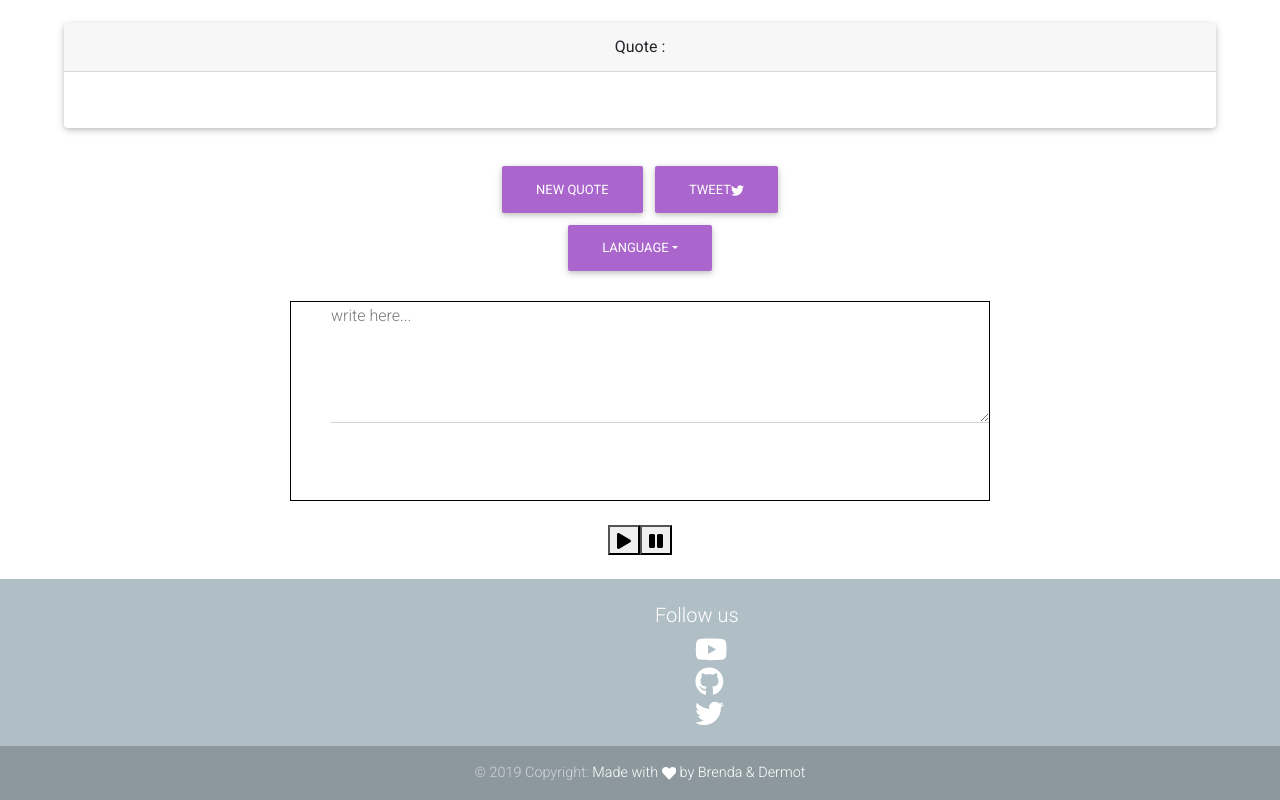
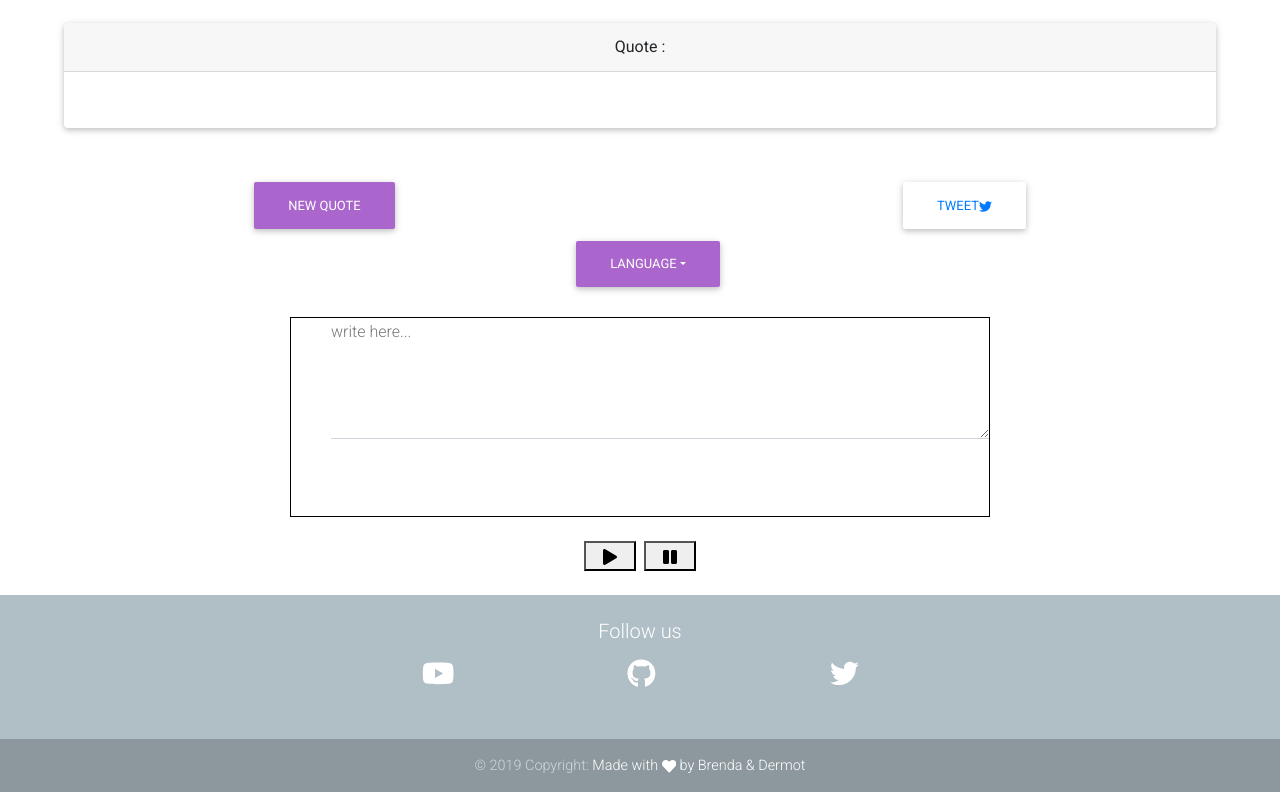
Before and after one commit to DermotBoyle/speech2text, a React (Create React App) app in the folder speech_app/: page / in a window 1280 px wide. Shown: the part 506-1306 px from the top of the page. Built offline with nearby package versions, Linux system fonts and the light colour scheme; no server answers.

Commit message:
final styling App

```diff
--- a/speech_app/src/App.css
+++ b/speech_app/src/App.css
@@ -3,21 +3,25 @@
 }
 
 .Title.navbar-brand {
-  font-size:   50px;
+  font-size: 50px;
   margin-left: 20px;
 }
-.flexbox-container{
+.flexbox-container {
   display: flex;
   justify-content: center;
 }
 .md-form {
-    margin-right: 12rem;
-    margin-left: 12rem;
-    border: 1px solid black;
-    width: 700px;
-    height: 200px;
+  margin-right: 12rem;
+  margin-left: 12rem;
+  border: 1px solid black;
+  width: 700px;
+  height: 200px;
 }
 
-.jumbotron.jumbotron-fluid{
+.jumbotron.jumbotron-fluid {
   margin-bottom: 10rem;
 }
+
+button.btn.btn-secondary {
+  background-color: #38a1f3;
+}
--- a/speech_app/src/App.js
+++ b/speech_app/src/App.js
@@ -105,9 +105,9 @@ class App extends Component {
         </div>
 
         <Quote />
-
-        <Button changeLang={this.changeLang} />
-
+        <div className="langbtn">
+          <Button className="lang" changeLang={this.changeLang} />
+        </div>
         <audio id="audio">
           <source id="mp3Source" src={url} type="audio/mp3" />
           Your browser does not support the audio format.
@@ -123,12 +123,14 @@ class App extends Component {
             icon="pencil-alt"
           />
         </div>
-        <button onClick={this.onPlaying}>
-          <FaPlay />
-        </button>
-        <button onClick={this.onPause}>
-          <FaPause />
-        </button>
+        <div className="playpause">
+          <button onClick={this.onPlaying} className="primary">
+            <FaPlay />
+          </button>
+          <button onClick={this.onPause} className="pause">
+            <FaPause />
+          </button>
+        </div>
         <FooterPage />
       </div>
     );
--- /dev/null
+++ b/speech_app/src/footer.css
@@ -0,0 +1,37 @@
+div.list {
+  margin-bottom: 3rem;
+  display: flex;
+  justify-content: space-around;
+  margin-top: 1rem;
+}
+
+div.row {
+  display: flex;
+  justify-content: center;
+}
+
+h5.title {
+  display: flex;
+  justify-content: center;
+}
+
+div.langbtn {
+  display: flex;
+  justify-content: center;
+  margin-left: 1rem;
+}
+
+div.playpause {
+  display: block;
+}
+
+button.primary {
+  padding-left: 1rem;
+  padding-right: 1rem;
+}
+
+button.pause {
+  padding-left: 1rem;
+  padding-right: 1rem;
+  margin-left: 0.5rem;
+}
--- a/speech_app/src/footer.js
+++ b/speech_app/src/footer.js
@@ -7,32 +7,31 @@ import {
   faGithub,
   faTwitter
 } from "@fortawesome/free-brands-svg-icons";
+import "./footer.css";
 
 const FooterPage = () => {
   return (
     <MDBFooter color="blue-grey lighten-3" className="font-small pt-4 mt-4">
       <MDBContainer fluid className="text-center text-md-left">
         <MDBRow>
-          <MDBCol md="6" />
           <MDBCol md="6">
             <h5 className="title">Follow us</h5>
-            <ul>
-              <li className="list-unstyled">
+            <div className="list">
               <a href="https://www.youtube.com/" className="youtube social">
                 <FontAwesomeIcon icon={faYoutube} size="2x" />
               </a>
-              </li>
-              <li className="list-unstyled">
-                <a href="https://www.github.com/" className="youtube social">
+
+              <a
+                href="https://github.com/DermotBoyle/speech2text"
+                className="youtube social"
+              >
                 <FontAwesomeIcon icon={faGithub} size="2x" />
               </a>
-              </li>
-              <li className="list-unstyled">
+
               <a href="https://www.twitter.com/" className="youtube social">
                 <FontAwesomeIcon icon={faTwitter} size="2x" />
               </a>
-              </li>
-            </ul>
+            </div>
           </MDBCol>
         </MDBRow>
       </MDBContainer>
--- a/speech_app/src/qs.css
+++ b/speech_app/src/qs.css
@@ -1,5 +1,10 @@
 div.card {
   margin-left: 4rem;
   margin-right: 4rem;
-  margin-bottom: 2rem;
+  margin-bottom: 3rem;
 }
+
+div#buttons {
+  display: flex;
+  justify-content: space-around;
+}
--- a/speech_app/src/qs.js
+++ b/speech_app/src/qs.js
@@ -51,7 +51,11 @@ class Quote extends Component {
 }
 
 const NewQuoteBtn = props => {
-  return <Button onClick={props.changeQuote}>New Quote</Button>;
+  return (
+    <Button className="quotebtn" onClick={props.changeQuote}>
+      New Quote
+    </Button>
+  );
 };
 
 const Display = props => {
--- a/speech_app/src/tweet.js
+++ b/speech_app/src/tweet.js
@@ -1,17 +1,24 @@
-import React, { Component } from 'react'
-import { Button } from 'reactstrap';
-import { FaTwitter} from "react-icons/fa";
+import React, { Component } from "react";
+import { Button } from "reactstrap";
+import { FaTwitter } from "react-icons/fa";
 
 export default class TweetBtn extends Component {
-    tweetBtn = () => {
-        console.log("Tweet me")
-      }
-       render() {
-
-         return <a href={`https://twitter.com/intent/tweet?text= ${this.props.quote} ${this.props.author}`} target=" ">
-             <Button  onClick={this.tweetBtn}>Tweet
-             <FaTwitter/>
-             </Button>
-           </a>;
-      }
-    }
+  tweetBtn = () => {
+    console.log("Tweet me");
+  };
+  render() {
+    return (
+      <a
+        href={`https://twitter.com/intent/tweet?text= ${this.props.quote} ${
+          this.props.author
+        }`}
+        target=" "
+      >
+        <Button color="#38A1F3" onClick={this.tweetBtn}>
+          Tweet
+          <FaTwitter />
+        </Button>
+      </a>
+    );
+  }
+}
```
Also changed, not shown: speech_app/src/Button.js (+25 -14 lines). Lines whose indentation alone changed are shown as unchanged.
